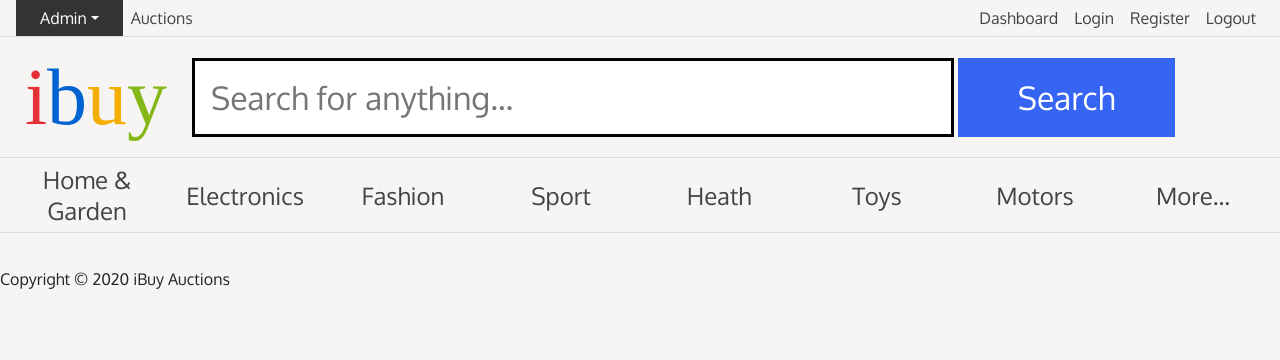
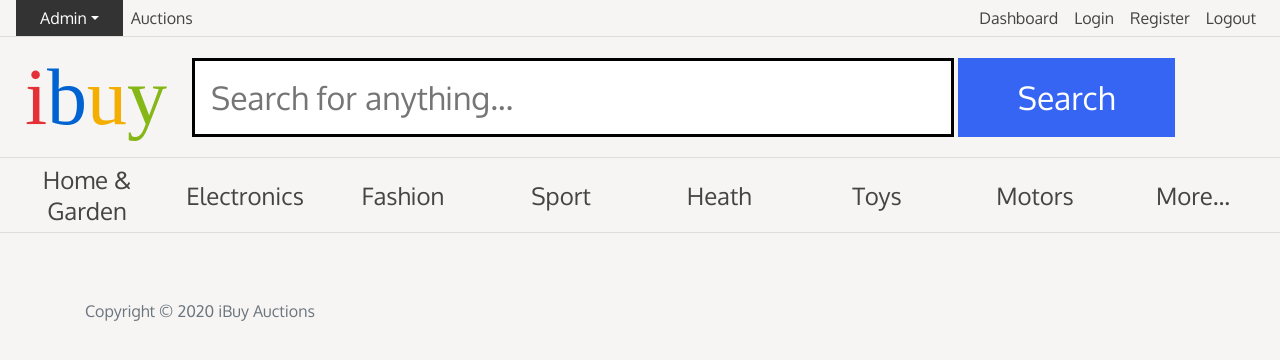
Before and after one commit to jenewland1999/ibuy-auctions, a PHP site: page / in a window 1280 px wide. Shown: the top 360 px of the page. Run offline with PHP 8.4, Linux system fonts and the light colour scheme; data that the repository does not hold is empty.

Commit message:
Added some BS styling to footer
Signed-off-by: jenewland1999 <34895363+jenewland1999@users.noreply.github.com>

```diff
--- a/templates/layout.html.php
+++ b/templates/layout.html.php
@@ -81,9 +81,11 @@
       <?= $output; ?>
     </main>
     <footer class="ibuy__footer">
-      <p class="ibuy__copyright">
-        Copyright &copy; <?= date('Y'); ?> iBuy Auctions
-      </p>
+      <div class="container">
+        <p class="ibuy__copyright text-muted my-5">
+          Copyright &copy; <?= date('Y'); ?> iBuy Auctions
+        </p>
+      </div>
     </footer>
   </body>
 </html>
```
